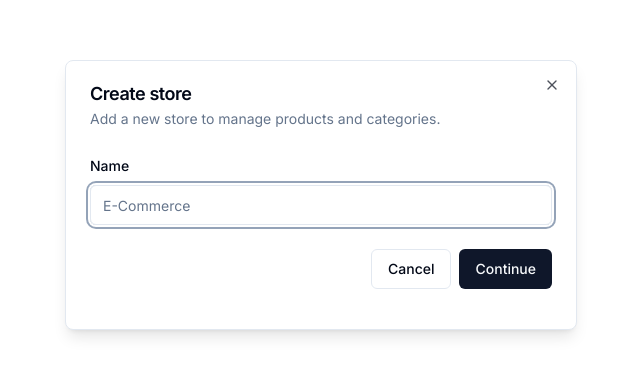
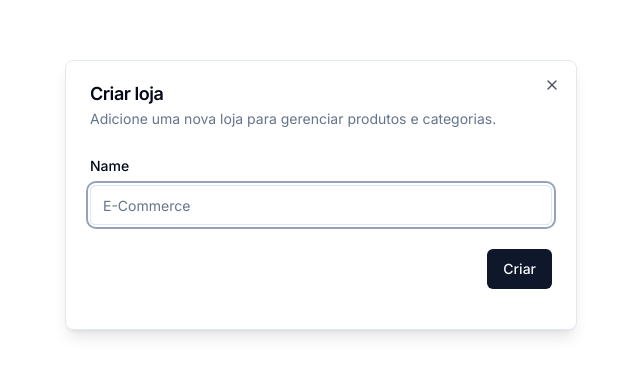
Before and after one commit to fomes/next-store-admin, a Next.js app: page / in a window 1280 px wide. Shown: the part 205-580 px from the top of the page, without its empty margins (319-959 px from the left). Built offline with nearby package versions, Linux system fonts and the light colour scheme; no server answers; the database is empty; sample sign-in values are in the browser's storage.

Commit message:
Update create new store modal

```diff
--- a/components/modals/store-modal.tsx
+++ b/components/modals/store-modal.tsx
@@ -1,16 +1,22 @@
 "use client";
 
-import * as z from "zod"
+import * as z from "zod";
 import axios from "axios";
-import { zodResolver } from "@hookform/resolvers/zod"
+import { zodResolver } from "@hookform/resolvers/zod";
 import { useForm } from "react-hook-form";
 import { toast } from "react-hot-toast";
-import { useRouter } from "next/navigation";
 import { useState } from "react";
 
 import { Modal } from "@/components/ui/modal";
 import { Input } from "@/components/ui/input";
-import { Form, FormControl, FormDescription, FormField, FormItem, FormLabel, FormMessage } from "@/components/ui/form";
+import {
+  Form,
+  FormControl,
+  FormField,
+  FormItem,
+  FormLabel,
+  FormMessage,
+} from "@/components/ui/form";
 import { useStoreModal } from "@/hooks/use-store-modal";
 import { Button } from "@/components/ui/button";
 
@@ -20,7 +26,6 @@ const formSchema = z.object({
 
 export const StoreModal = () => {
   const storeModal = useStoreModal();
-  const router = useRouter();
 
   const [loading, setLoading] = useState(false);
 
@@ -34,19 +39,17 @@ export const StoreModal = () => {
   const onSubmit = async (values: z.infer<typeof formSchema>) => {
     try {
       setLoading(true);
-      const response = await axios.post('/api/stores', values);
+      const response = await axios.post("/api/stores", values);
       window.location.assign(`/${response.data.id}`);
     } catch (error) {
-      toast.error('Something went wrong');
-    } finally {
-      setLoading(false);
+      toast.error("Algo deu errado");
     }
   };
 
   return (
     <Modal
-      title="Create store"
-      description="Add a new store to manage products and categories."
+      title="Criar loja"
+      description="Adicione uma nova loja para gerenciar produtos e categorias."
       isOpen={storeModal.isOpen}
       onClose={storeModal.onClose}
     >
@@ -62,17 +65,20 @@ export const StoreModal = () => {
                     <FormItem>
                       <FormLabel>Name</FormLabel>
                       <FormControl>
-                        <Input disabled={loading} placeholder="E-Commerce" {...field} />
+                        <Input
+                          disabled={loading}
+                          placeholder="E-Commerce"
+                          {...field}
+                        />
                       </FormControl>
                       <FormMessage />
                     </FormItem>
                   )}
                 />
                 <div className="pt-6 space-x-2 flex items-center justify-end w-full">
-                  <Button disabled={loading} variant="outline" onClick={storeModal.onClose}>
-                    Cancel
+                  <Button disabled={loading} type="submit">
+                    Criar
                   </Button>
-                  <Button disabled={loading} type="submit">Continue</Button>
                 </div>
               </form>
             </Form>
```
